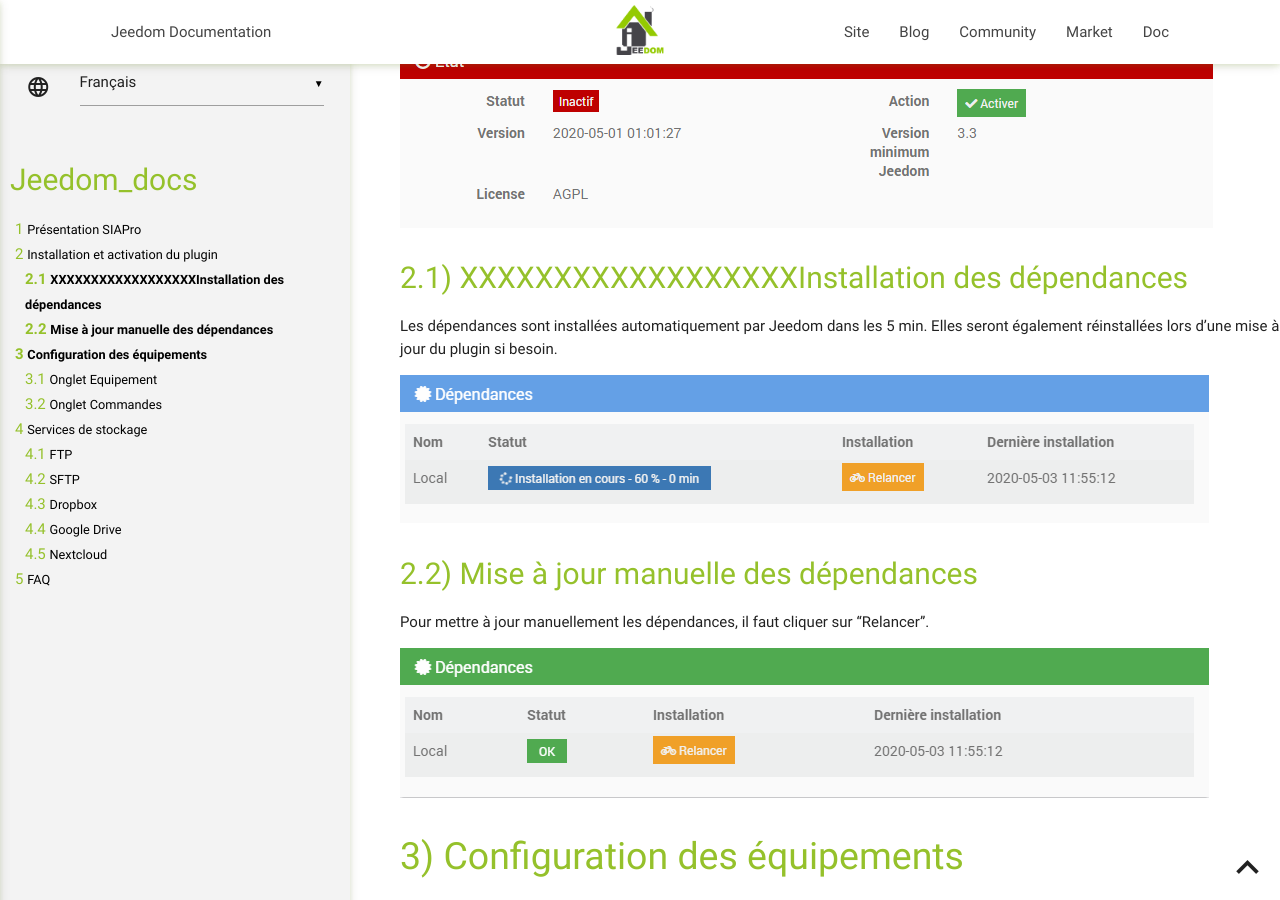
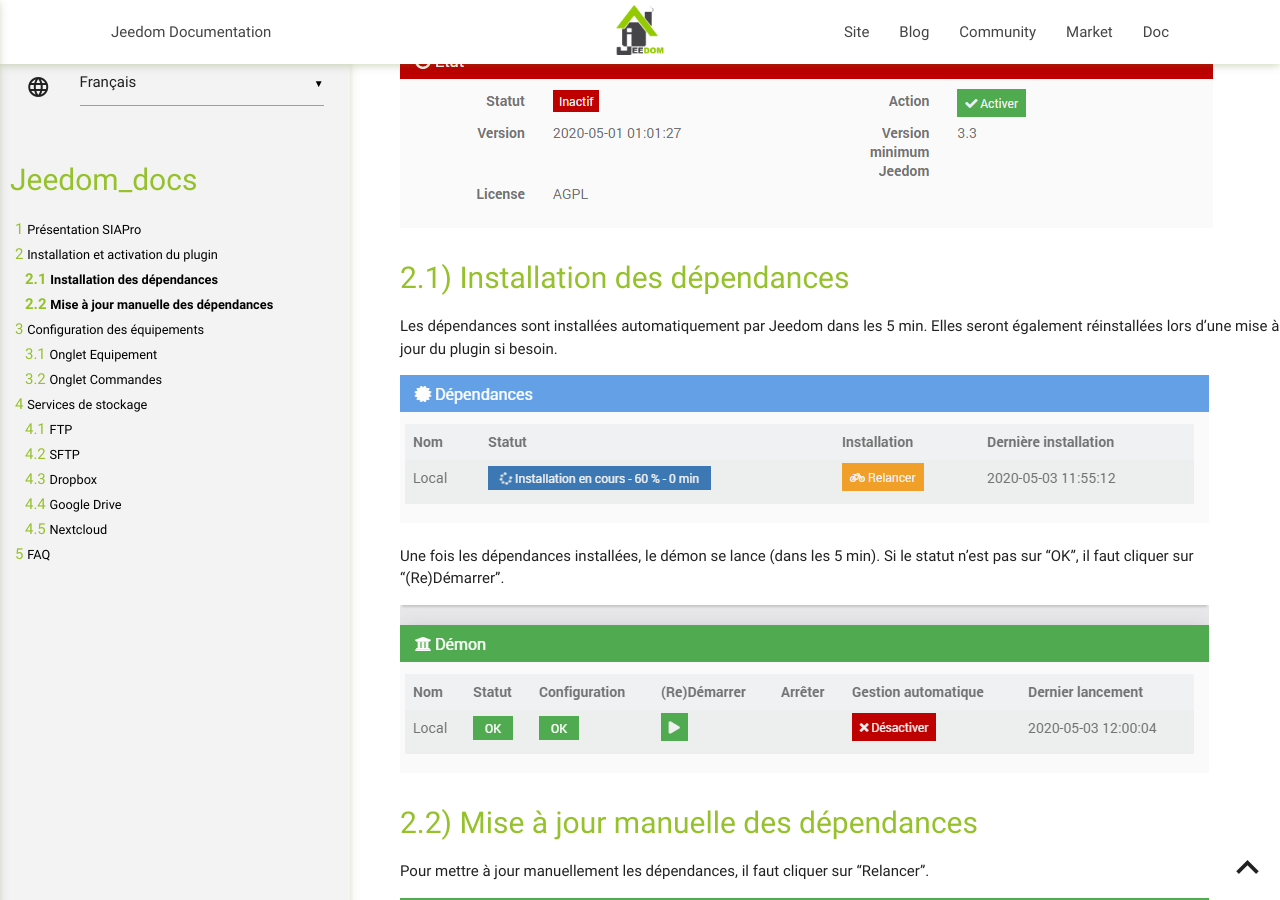
Before and after one commit to thanaus/jeedom_docs, a Jekyll site: the page built from plugins/siapro/fr_FR/index.md, in a window 1280 px wide and 900 px high, scrolled down 903 px. Built offline with Jekyll 4.4.1, drawn with Linux system fonts in a browser that asks for light colours; our own code applies the rules of GitHub Pages for plain Markdown files.

Commit message:
Update index.md

```diff
--- a/plugins/siapro/fr_FR/index.md
+++ b/plugins/siapro/fr_FR/index.md
@@ -18,12 +18,16 @@ Une fois le plugin installé, il suffit de l’activer en cliquant sur "Activer"
 
 ![siapro](../images/e49685947a96b7b166fb675155eac787.png)
 
-XXXXXXXXXXXXXXXXXXInstallation des dépendances
+Installation des dépendances
 ----------------------------------------------
 
 Les dépendances sont installées automatiquement par Jeedom dans les 5 min. Elles seront également réinstallées lors d'une mise à jour du plugin si besoin.
 
-![cloudsyncpro](../images/ab08acd6c64a40354c8d3ddc80421ab2.png)
+![siapro](../images/ab08acd6c64a40354c8d3ddc80421ab2.png)
+
+Une fois les dépendances installées, le démon se lance (dans les 5 min). Si le statut n’est pas sur “OK”, il faut cliquer sur “(Re)Démarrer”.
+
+![siapro](../images/4fea365037d6b288d894e4ba1bc65eb5.png)
 
 Mise à jour manuelle des dépendances
 ------------------------------------
```
